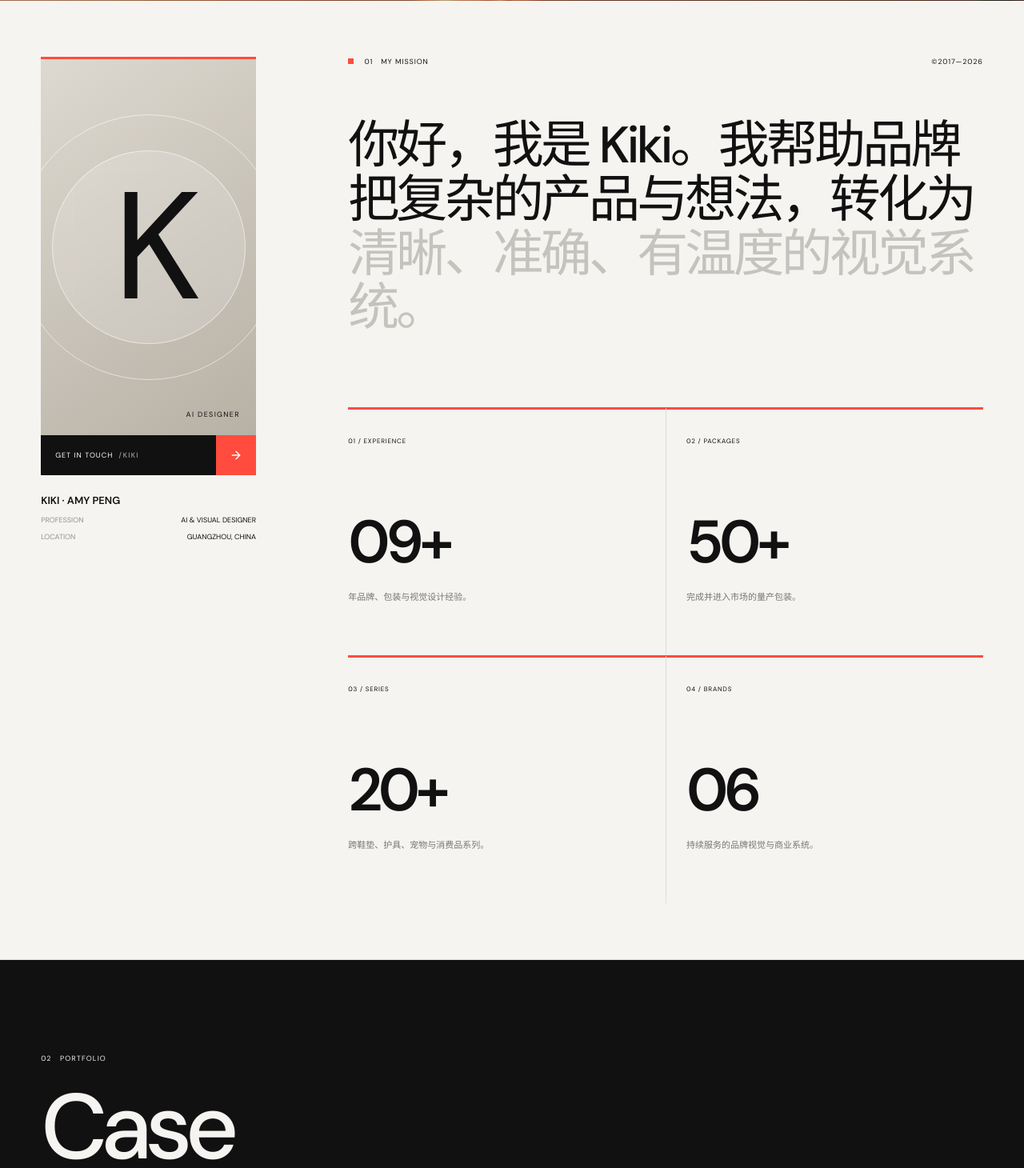
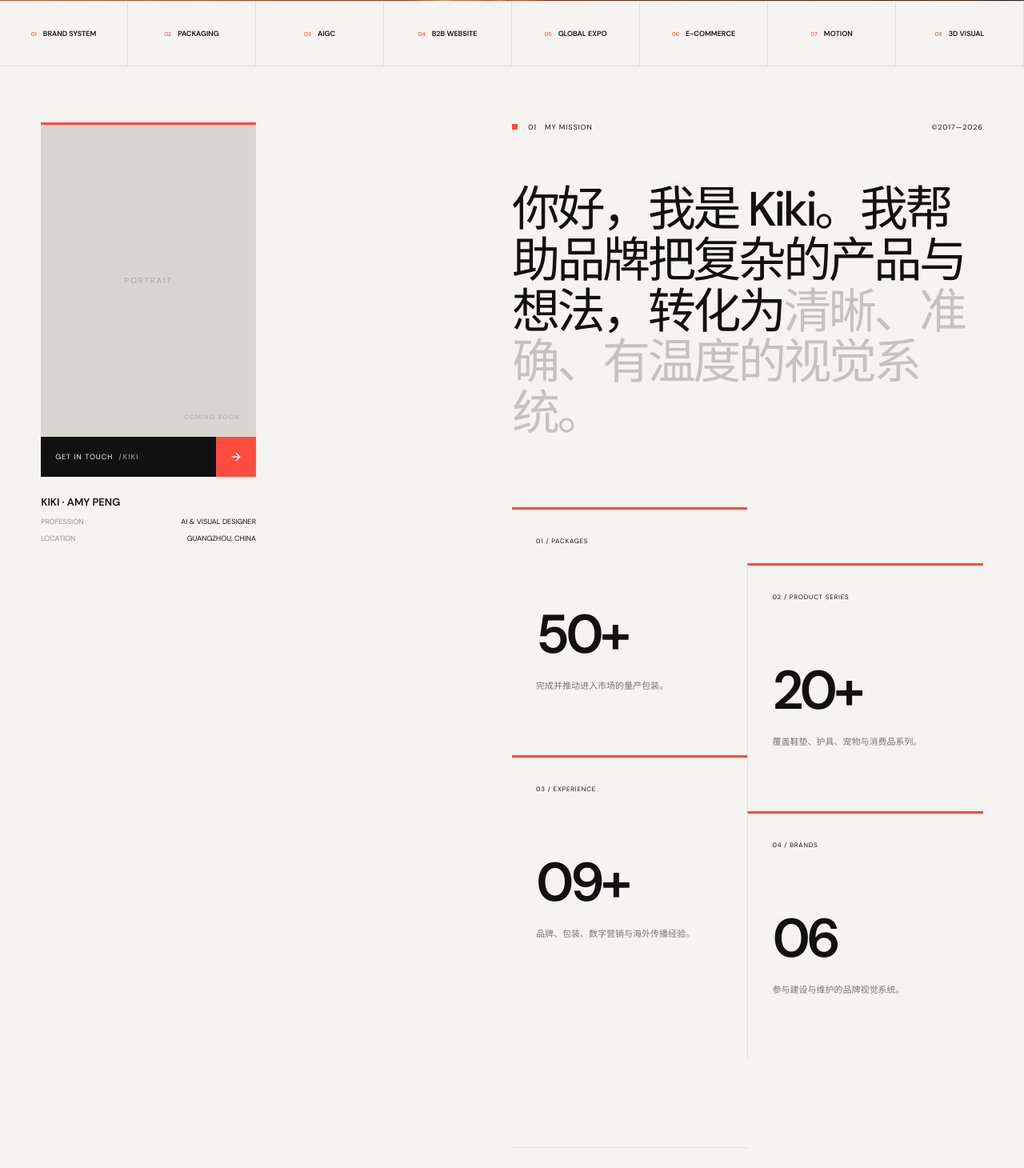
Before and after one commit to 1461760450-boop/zhuzi-design-space, a React (Vite) app: page / in a window 1280 px wide. Shown: the part 799-2259 px from the top of the page at 80% size. Built offline with nearby package versions, Linux system fonts and the light colour scheme; grey boxes are pictures that could not be loaded; the HTML template or start-up script is replaced by a standard one.

Commit message:
Recreate reference mission layout with resume data

```diff
--- a/src/App.tsx
+++ b/src/App.tsx
@@ -109,9 +109,13 @@ export default function App() {
         <h1 className="hero-brand">KIKI’S<br />SPACE</h1>
       </section>
 
+      <div className="expertise-strip" aria-label="核心能力">
+        {['BRAND SYSTEM', 'PACKAGING', 'AIGC', 'B2B WEBSITE', 'GLOBAL EXPO', 'E-COMMERCE', 'MOTION', '3D VISUAL'].map((item, index) => <span key={item}><b>{String(index + 1).padStart(2, '0')}</b>{item}</span>)}
+      </div>
+
       <section className="mission grid-bg" id="about">
         <div className="profile-card">
-          <div className="profile-art"><span>K</span><i>AI DESIGNER</i></div>
+          <div className="profile-art profile-placeholder"><span>PORTRAIT</span><i>COMING SOON</i></div>
           <a href="#contact">GET IN TOUCH <b>/KIKI</b><ArrowRight /></a>
           <div className="profile-meta"><strong>KIKI · AMY PENG</strong><p><span>PROFESSION</span>AI & VISUAL DESIGNER</p><p><span>LOCATION</span>GUANGZHOU, CHINA</p></div>
         </div>
@@ -119,11 +123,12 @@ export default function App() {
           <div className="mini-title"><i /> 01 &nbsp; MY MISSION <span>©2017—2026</span></div>
           <h2>你好，我是 Kiki。我帮助品牌把复杂的产品与想法，转化为<span>清晰、准确、有温度的视觉系统。</span></h2>
           <div className="metric-grid">
-            <article><small>01 / EXPERIENCE</small><strong>09+</strong><p>年品牌、包装与视觉设计经验。</p></article>
-            <article><small>02 / PACKAGES</small><strong>50+</strong><p>完成并进入市场的量产包装。</p></article>
-            <article><small>03 / SERIES</small><strong>20+</strong><p>跨鞋垫、护具、宠物与消费品系列。</p></article>
-            <article><small>04 / BRANDS</small><strong>06</strong><p>持续服务的品牌视觉与商业系统。</p></article>
+            <article><small>01 / PACKAGES</small><strong>50+</strong><p>完成并推动进入市场的量产包装。</p></article>
+            <article><small>02 / PRODUCT SERIES</small><strong>20+</strong><p>覆盖鞋垫、护具、宠物与消费品系列。</p></article>
+            <article><small>03 / EXPERIENCE</small><strong>09+</strong><p>品牌、包装、数字营销与海外传播经验。</p></article>
+            <article><small>04 / BRANDS</small><strong>06</strong><p>参与建设与维护的品牌视觉系统。</p></article>
           </div>
+          <div className="mission-next"><small><i /> 02 &nbsp; PORTFOLIO</small><strong>CASE<br />STUDIES.</strong><p>STRATEGY, VISUAL SYSTEMS<br />AND COMMERCIAL DELIVERY.</p></div>
         </div>
       </section>
 
--- a/src/index.css
+++ b/src/index.css
@@ -55,3 +55,32 @@
   .scroll-reveal,.scroll-reveal.in-view,.section-head.scroll-reveal h2,.case-row.scroll-reveal{opacity:1!important;transform:none!important;clip-path:none!important;transition:none!important}
   .scroll-progress{display:none}
 }
+
+/* Mission section — reference four-column editorial layout */
+.expertise-strip{height:82px;display:grid;grid-template-columns:repeat(8,1fr);border-top:1px solid var(--line);border-bottom:1px solid var(--line);background:#f5f4f1;overflow:hidden}
+.expertise-strip span{display:flex;align-items:center;justify-content:center;gap:8px;border-right:1px solid var(--line);font-size:9px;font-weight:600;white-space:nowrap}
+.expertise-strip b{font-size:7px;color:var(--red);font-weight:500}
+.mission{grid-template-columns:repeat(4,1fr);align-items:start;min-height:1750px;position:relative}
+.profile-card{grid-column:1;margin:70px 0 70px 4vw;position:sticky;top:22px;align-self:start}
+.profile-art.profile-placeholder{height:390px;background:#d9d6cf;display:flex;align-items:center;justify-content:center}
+.profile-art.profile-placeholder:before,.profile-art.profile-placeholder:after{display:none}
+.profile-art.profile-placeholder span{font-size:10px;letter-spacing:.18em;color:#aaa6a0}
+.profile-art.profile-placeholder i{font-size:8px;color:#aaa6a0}
+.mission-copy{grid-column:3/5;padding:70px 4vw 100px 0}
+.mission-copy h2{font-size:clamp(45px,4.7vw,80px);margin:65px 0 85px}
+.metric-grid article{min-height:310px;padding:26px 30px 45px;border-top:3px solid var(--red)}
+.metric-grid article:nth-child(even){padding-left:30px}
+.metric-grid article:nth-child(2){margin-top:70px}
+.metric-grid article:nth-child(3){margin-top:-70px}
+.metric-grid strong{font-size:68px;margin:65px 0 8px}
+.mission-next{width:50%;margin-top:110px;padding-top:25px;border-top:1px solid var(--line)}
+.mission-next small{font-size:8px;letter-spacing:.1em}.mission-next small i{width:6px;height:6px;background:var(--red);display:inline-block;margin-right:8px}
+.mission-next strong{display:block;font-size:76px;line-height:.7;letter-spacing:-.065em;margin:65px 0 50px}
+.mission-next p{font-size:10px;line-height:1.25}
+
+@media(max-width:900px){
+  .expertise-strip{height:65px;grid-template-columns:repeat(4,1fr)}.expertise-strip span:nth-child(n+5){display:none}
+  .mission{display:block;min-height:0}.profile-card{position:relative;top:auto;margin:60px 18px}.profile-art.profile-placeholder{height:430px}
+  .mission-copy{padding:30px 18px 80px}.metric-grid article{min-height:250px;padding:22px 12px}.metric-grid article:nth-child(2),.metric-grid article:nth-child(3){margin-top:0}
+  .metric-grid strong{font-size:48px;margin-top:45px}.mission-next{width:100%;margin-top:75px}.mission-next strong{font-size:62px}
+}
```
